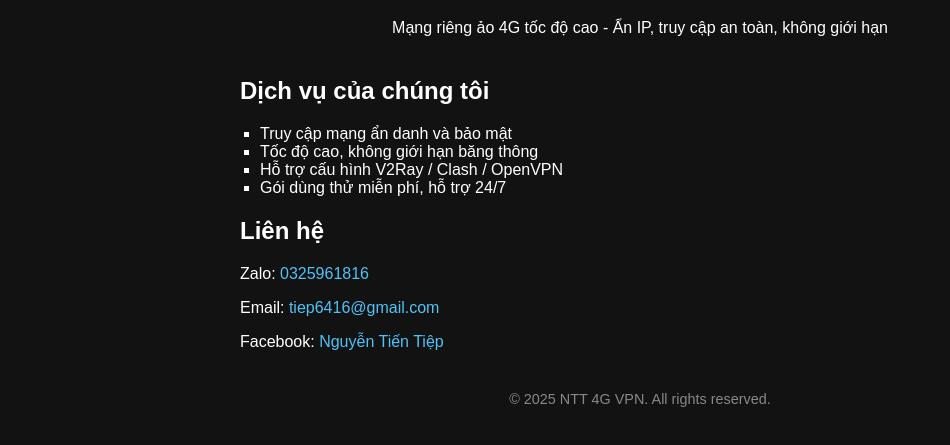
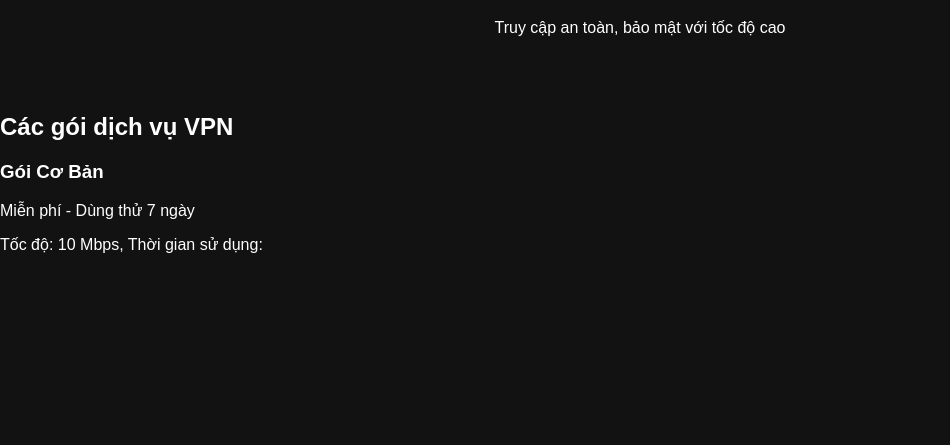
Before and after one commit to Ender-nguyen734/ntt4g-vpn-website, a plain HTML site: page index.html in a window 1280 px wide. Shown: the part 81-526 px from the top of the page, without its empty margins (0-950 px from the left). Drawn offline with Linux system fonts and the light colour scheme.

Commit message:
Update index.html

```diff
--- a/index.html
+++ b/index.html
@@ -7,32 +7,16 @@
   <link rel="stylesheet" href="style.css"/>
 </head>
 <body>
-  <div class="container">
-    <header>
+  <header>
+    <div class="container">
       <h1>NTT 4G VPN</h1>
-      <p>Mạng riêng ảo 4G tốc độ cao - Ẩn IP, truy cập an toàn, không giới hạn</p>
-    </header>
+      <p>Truy cập an toàn, bảo mật với tốc độ cao</p>
+    </div>
+  </header>
 
-    <section class="features">
-      <h2>Dịch vụ của chúng tôi</h2>
-      <ul>
-        <li>Truy cập mạng ẩn danh và bảo mật</li>
-        <li>Tốc độ cao, không giới hạn băng thông</li>
-        <li>Hỗ trợ cấu hình V2Ray / Clash / OpenVPN</li>
-        <li>Gói dùng thử miễn phí, hỗ trợ 24/7</li>
-      </ul>
-    </section>
-
-    <section class="contact">
-      <h2>Liên hệ</h2>
-      <p>Zalo: <a href="https://zalo.me/0325961816">0325961816</a></p>
-      <p>Email: <a href="mailto:tiep6416@gmail.com">tiep6416@gmail.com</a></p>
-      <p>Facebook: <a href="https://facebook.com/tiep6416" target="_blank">Nguyễn Tiến Tiệp</a></p>
-    </section>
-
-    <footer>
-      <p>&copy; 2025 NTT 4G VPN. All rights reserved.</p>
-    </footer>
-  </div>
-</body>
-</html>
+  <section class="services">
+    <h2>Các gói dịch vụ VPN</h2>
+    <div class="service-card">
+      <h3>Gói Cơ Bản</h3>
+      <p>Miễn phí - Dùng thử 7 ngày</p>
+      <p>Tốc độ: 10 Mbps, Thời gian sử dụng:
```
